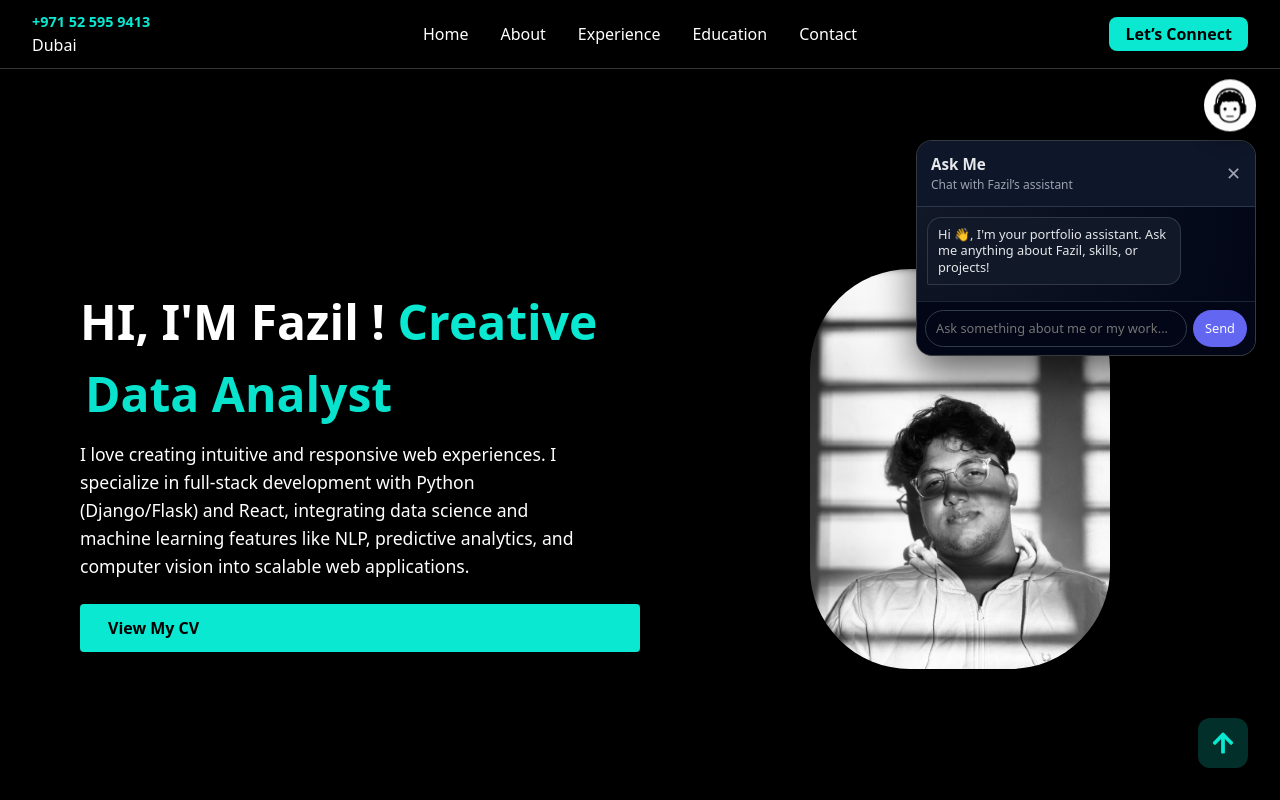
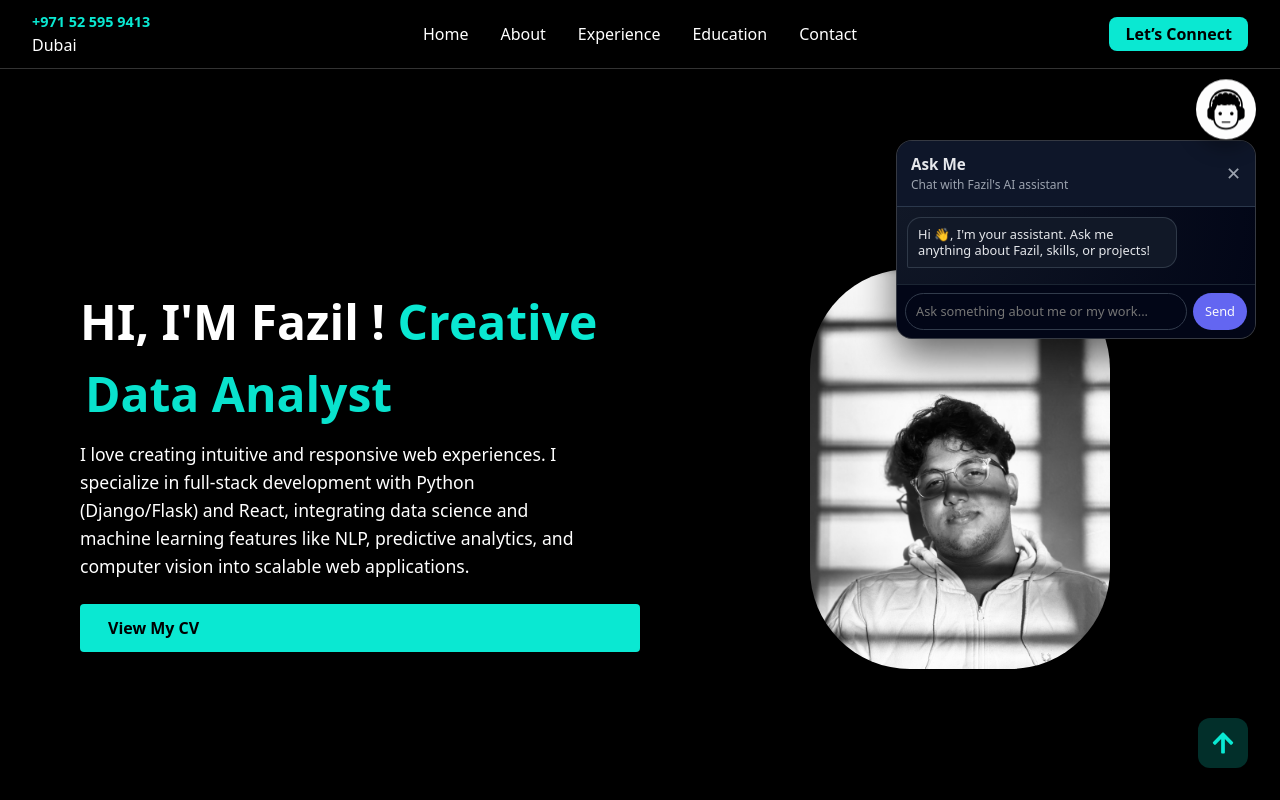
Before and after one commit to fazilyousuf/fazilyousuf.github.io, a React (Vite) app: page / in a window 1280 px wide. Both pictures are taken after a click on the button 1230 px from the left and 100 px from the top of the page. Shown: the top 800 px of the page. Built offline with nearby package versions, Linux system fonts and the light colour scheme; no server answers.

Commit message:
tweeked Chatbot overall size and Icon size, added thinking animation, Updated Readme

```diff
--- a/src/components/Chatbot.jsx
+++ b/src/components/Chatbot.jsx
@@ -10,14 +10,17 @@ const initialMessages = [
   {
     id: 1,
     sender: "bot",
-    text: "Hi 👋, I'm your portfolio assistant. Ask me anything about Fazil, skills, or projects!",
+    text: "Hi 👋, I'm your assistant. Ask me anything about Fazil, skills, or projects!",
   },
 ];
+
+
 
 function Chatbot() {
   const [isOpen, setIsOpen] = useState(false);
   const [messages, setMessages] = useState(initialMessages);
   const [input, setInput] = useState("");
+  const [isThinking, setIsThinking] = useState(false);
 
   const toggleChat = () => setIsOpen((prev) => !prev);
 
@@ -35,6 +38,7 @@ function Chatbot() {
     // Add user message immediately
     setMessages((prev) => [...prev, userMsg]);
     setInput("");
+    setIsThinking(true);
 
     try {
       const res = await fetch(`${API_BASE_URL}/api/chat`, {
@@ -64,7 +68,9 @@ function Chatbot() {
           "Sorry, something went wrong talking to the AI backend. Please try again in a moment.",
       };
       setMessages((prev) => [...prev, errorMsg]);
-    }
+    }finally {
+    setIsThinking(false);
+  }
   };
 
   return (
@@ -81,7 +87,7 @@ function Chatbot() {
           <div className="chatbot-header">
             <div>
               <div className="chatbot-title">Ask Me</div>
-              <div className="chatbot-subtitle">Chat with Fazil’s assistant</div>
+              <div className="chatbot-subtitle">Chat with Fazil's AI assistant</div>
             </div>
             <button className="chatbot-close" onClick={toggleChat}>
               ✕
@@ -99,6 +105,15 @@ function Chatbot() {
                 <div className="chatbot-bubble">{msg.text}</div>
               </div>
             ))}
+            {isThinking && (
+    <div className="chatbot-message from-bot">
+      <div className="chatbot-bubble chatbot-typing">
+        <span className="typing-dot"></span>
+        <span className="typing-dot"></span>
+        <span className="typing-dot"></span>
+      </div>
+    </div>
+  )}
           </div>
 
           <form className="chatbot-input-area" onSubmit={handleSubmit}>
--- a/src/styles/Chatbot.css
+++ b/src/styles/Chatbot.css
@@ -3,8 +3,8 @@
   position: fixed;
   top: 80px;
   right: 24px;
-  width: 52px;
-  height: 52px;
+  width: 60px;
+  height: 60px;
   border-radius: 50%;
   border: none;
   cursor: pointer;
@@ -29,8 +29,8 @@
   position: fixed;
   top: 140px;
   right: 24px;
-  width: 340px;
-  max-height: 480px;
+  width: 360px;
+  max-height: calc(100vh - 220px);
   background: #0b0b0f;
   border-radius: 16px;
   box-shadow: 0 18px 40px rgba(0, 0, 0, 0.6);
@@ -181,3 +181,36 @@
     transform: translateY(-6px);
   }
 }
+.chatbot-typing {
+  display: flex;
+  align-items: center;
+  gap: 4px;
+}
+
+.typing-dot {
+  width: 6px;
+  height: 6px;
+  border-radius: 50%;
+  background: #e5e7eb;
+  opacity: 0.3;
+  animation: typingBounce 1s infinite ease-in-out;
+}
+
+.typing-dot:nth-child(2) {
+  animation-delay: 0.15s;
+}
+
+.typing-dot:nth-child(3) {
+  animation-delay: 0.3s;
+}
+
+@keyframes typingBounce {
+  0%, 80%, 100% {
+    transform: translateY(0);
+    opacity: 0.3;
+  }
+  40% {
+    transform: translateY(-4px);
+    opacity: 1;
+  }
+}
```
Also changed, not shown: 2 other files (tests, documents, lock files or other folders).
